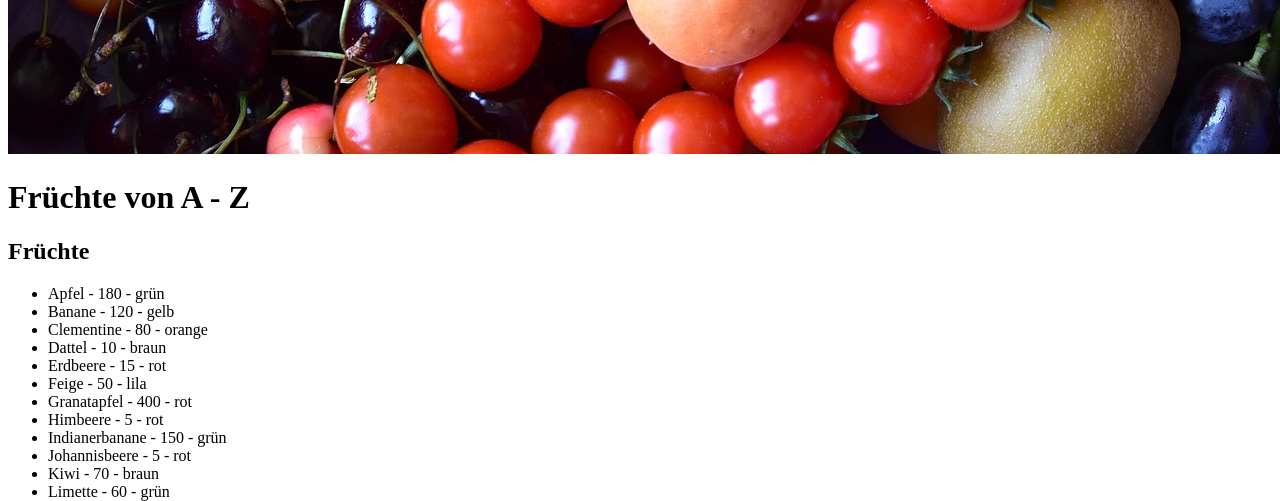
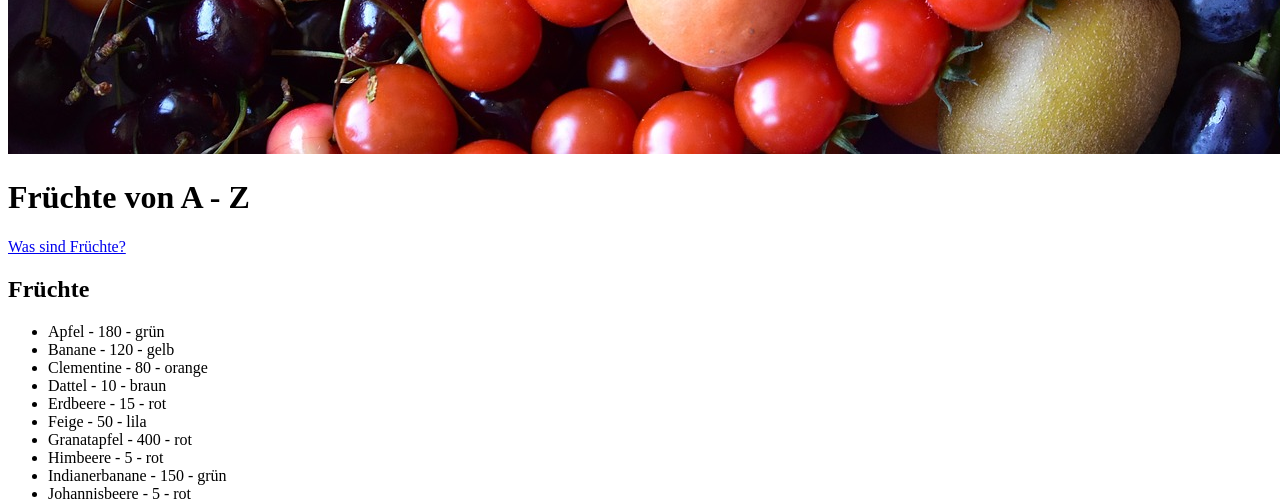
Before and after one commit to codebySaschaHeinze/raspberry-pi-backend-test, a Django app: page /fruits/ in a window 1280 px wide. Shown: the part 707-1208 px from the top of the page. Run offline with Django 5.2, Linux system fonts and the light colour scheme.

Commit message:
feat(header.html): added the "info" - link.

```diff
--- a/fruits_app/templates/fruits_app/header.html
+++ b/fruits_app/templates/fruits_app/header.html
@@ -3,4 +3,5 @@
 <header>
     <img src="{% static 'fruits_app/img/header.png' %}" alt="">
     <h1>Früchte von A - Z</h1>
+    <a href="{% url 'info' %}">Was sind Früchte?</a>
 </header>
```
